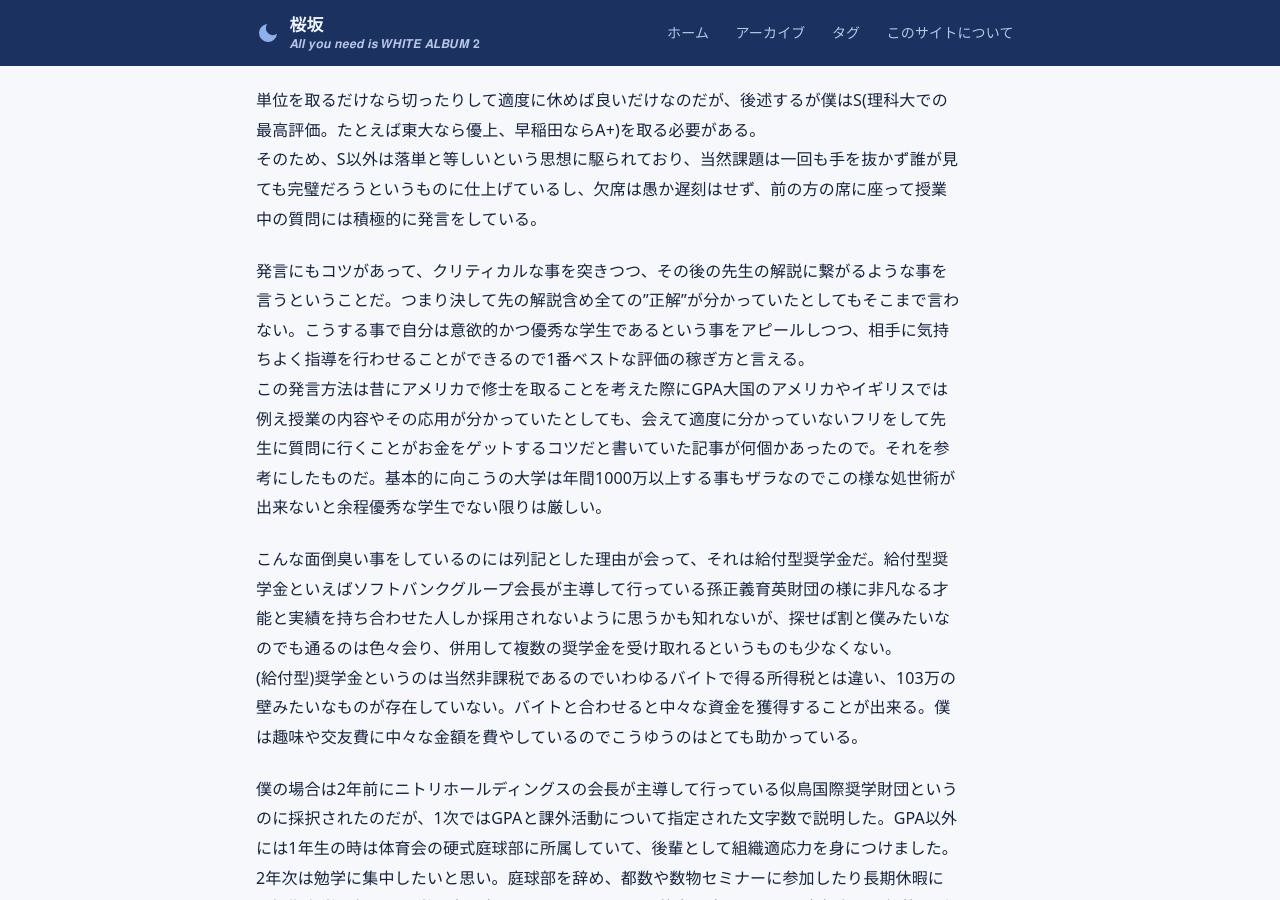
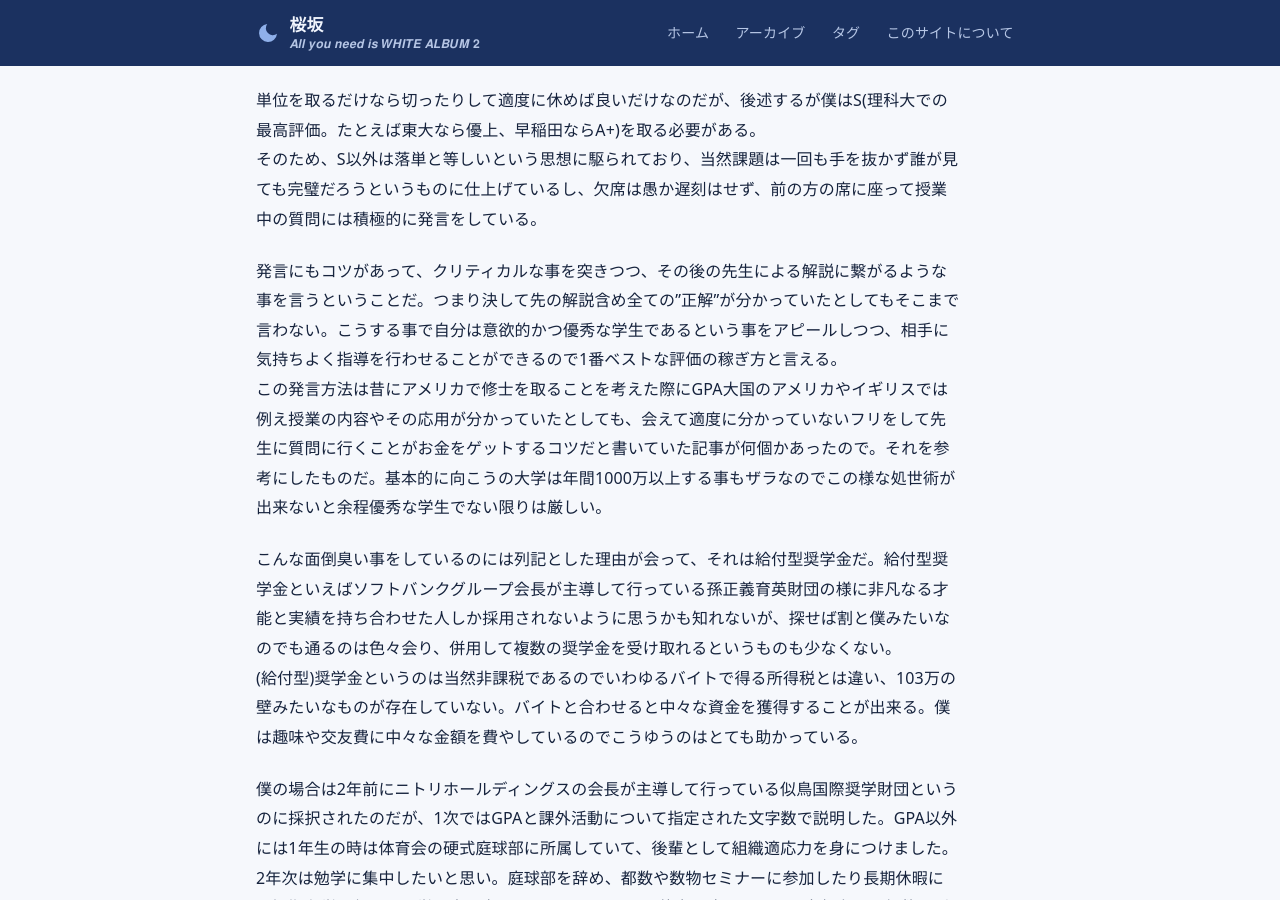
Before and after one commit to sakurazaka-math/sakurazaka-math.github.io, a Jekyll site: the page built from _posts/2026-10-25-day22.md, in a window 1280 px wide and 900 px high, scrolled down 810 px. Built offline with Jekyll 4.4.1, drawn with Linux system fonts in a browser that asks for light colours.

Commit message:
2026-10-25-day22.md を更新

```diff
--- a/_posts/2026-10-25-day22.md
+++ b/_posts/2026-10-25-day22.md
@@ -18,7 +18,7 @@ mood: 日による
 単位を取るだけなら切ったりして適度に休めば良いだけなのだが、後述するが僕はS(理科大での最高評価。たとえば東大なら優上、早稲田ならA+)を取る必要がある。
 そのため、S以外は落単と等しいという思想に駆られており、当然課題は一回も手を抜かず誰が見ても完璧だろうというものに仕上げているし、欠席は愚か遅刻はせず、前の方の席に座って授業中の質問には積極的に発言をしている。
 
-発言にもコツがあって、クリティカルな事を突きつつ、その後の先生の解説に繋がるような事を言うということだ。つまり決して先の解説含め全ての”正解”が分かっていたとしてもそこまで言わない。こうする事で自分は意欲的かつ優秀な学生であるという事をアピールしつつ、相手に気持ちよく指導を行わせることができるので1番ベストな評価の稼ぎ方と言える。
+発言にもコツがあって、クリティカルな事を突きつつ、その後の先生による解説に繋がるような事を言うということだ。つまり決して先の解説含め全ての”正解”が分かっていたとしてもそこまで言わない。こうする事で自分は意欲的かつ優秀な学生であるという事をアピールしつつ、相手に気持ちよく指導を行わせることができるので1番ベストな評価の稼ぎ方と言える。
 この発言方法は昔にアメリカで修士を取ることを考えた際にGPA大国のアメリカやイギリスでは例え授業の内容やその応用が分かっていたとしても、会えて適度に分かっていないフリをして先生に質問に行くことがお金をゲットするコツだと書いていた記事が何個かあったので。それを参考にしたものだ。基本的に向こうの大学は年間1000万以上する事もザラなのでこの様な処世術が出来ないと余程優秀な学生でない限りは厳しい。
 
 こんな面倒臭い事をしているのには列記とした理由が会って、それは給付型奨学金だ。給付型奨学金といえばソフトバンクグループ会長が主導して行っている孫正義育英財団の様に非凡なる才能と実績を持ち合わせた人しか採用されないように思うかも知れないが、探せば割と僕みたいなのでも通るのは色々会り、併用して複数の奨学金を受け取れるというものも少なくない。
```
